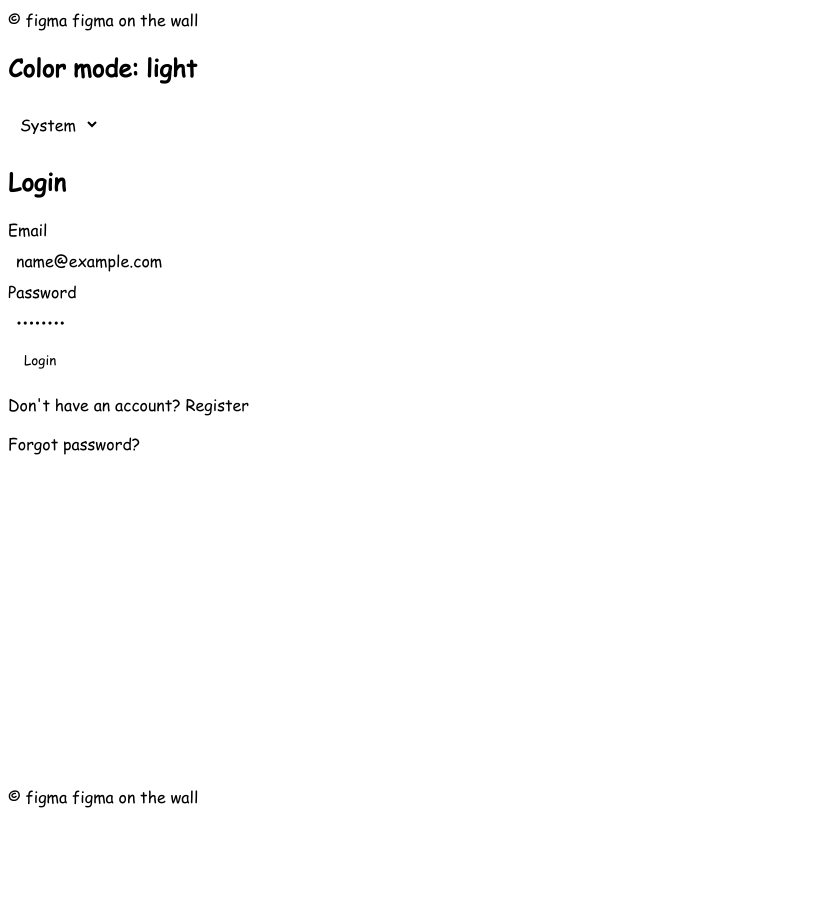
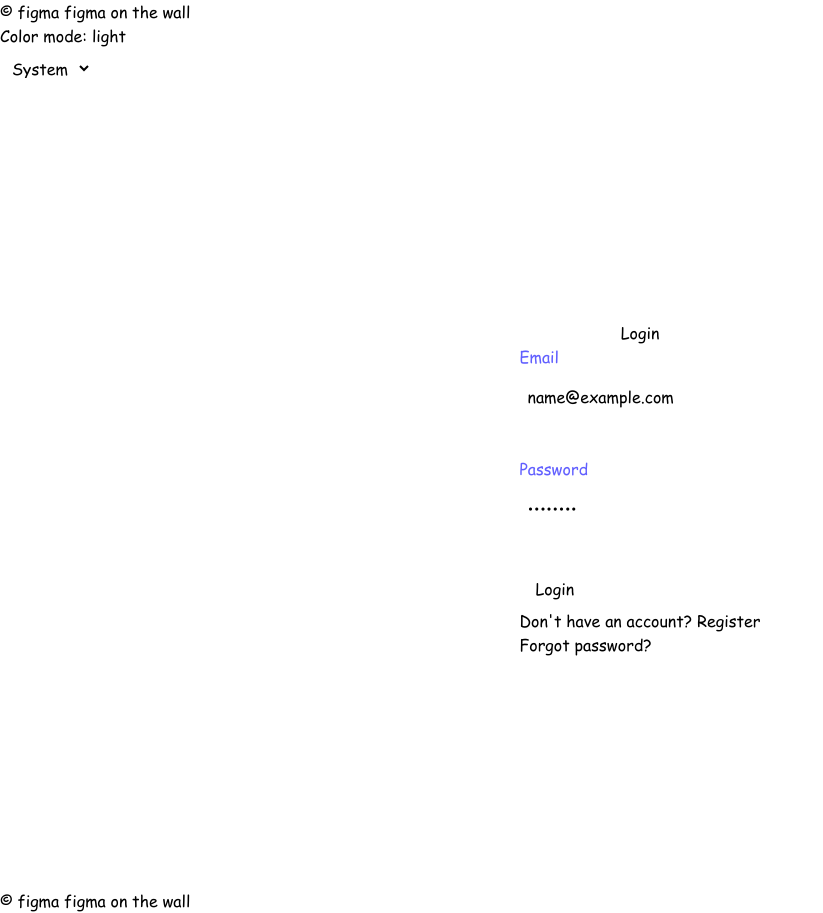
Before and after one commit to ilija17/aurora, a Nuxt app: page /login in a window 1280 px wide. Shown: the whole page, without its empty margins (0-823 px from the left). Before the commit the page ends 816 px from the top, so only its background shows below. Built offline with nearby package versions, Linux system fonts and the light colour scheme; no server answers.

Commit message:
minor changes

```diff
--- a/assets/css/main.css
+++ b/assets/css/main.css
@@ -1,3 +1,5 @@
+@import "tailwindcss";
+
 @font-face {
     font-family: 'ComicSansCustom';
     src: url('/fonts/comic-sans.woff') format('woff');
--- a/components/FormInput.vue
+++ b/components/FormInput.vue
@@ -1,19 +1,16 @@
 <!-- components/FormInput.vue -->
 <template>
   <div class="space-y-1">
-    <label :for="id" class="block text-sm font-medium text-gray-900 dark:text-white">
+    <label :for="id" class="block mb-2 text-indigo-500">
       {{ label }}
     </label>
-    <br>
     <input
       :id="id"
       :type="type"
       :placeholder="placeholder"
       :value="modelValue"
       @input="$emit('update:modelValue', $event.target.value)"
-      class="w-full p-2.5 rounded border border-gray-300 bg-gray-50 text-sm text-gray-900
-             focus:ring-blue-500 focus:border-blue-500 dark:bg-gray-700 dark:border-gray-600
-             dark:text-white dark:focus:ring-blue-500 dark:focus:border-blue-500"
+      class="w-full p-2 mb-6 text-indigo-700 border-b-2 border-indigo-500 outline-none focus:bg-gray-300"
     />
     <p v-if="helper" class="text-xs text-gray-500 dark:text-gray-400">
       {{ helper }}
--- /dev/null
+++ b/components/HelloUser.vue
@@ -0,0 +1,36 @@
+<template>
+  <div>
+    <div v-if="user">
+      <h2>Welcome, {{ username || user.email }}</h2>
+    </div>
+  </div>
+</template>
+
+<script lang="ts" setup>
+const loading = ref(true)
+const username = ref('')
+const supabase = useSupabaseClient()
+const user = useSupabaseUser()
+
+watchEffect(async () => {
+  if (user.value) {
+    loading.value = true
+
+    const { data, error } = await supabase
+      .from('profiles')
+      .select('username')
+      .eq('id', user.value.id)
+      .single()
+
+    if (data?.username) {
+      username.value = data.username
+    }
+
+    loading.value = false
+  }
+})
+</script>
+
+<style>
+
+</style>
--- a/components/LoginForm.vue
+++ b/components/LoginForm.vue
@@ -1,38 +1,124 @@
 <!-- components/LoginForm.vue -->
 <template>
-  <form @submit.prevent="onSubmit" class="space-y-6 max-w-md mx-auto p-6 bg-white rounded shadow">
+  <div>
+    <div class="grid place-items-center h-screen">
+      <div>
+        <h2 class="grid place-items-center">
+          {{ isLogin ? 'Login' : 'Register' }}
+        </h2>
+
+        <div>
+          <form @submit.prevent="handleAuth" class="space-y-4">
+
+            <FormInput
+              v-if="!isLogin"
+              id="username"
+              label="Username"
+              type="text"
+              v-model="username"
+              placeholder="Your name or nickname"
+            />
+
             <FormInput
               id="email"
               label="Email"
               type="email"
-      placeholder="you@example.com"
               v-model="email"
-      helper="We'll never share your email."
+              placeholder="name@example.com"
             />
 
             <FormInput
               id="password"
               label="Password"
               type="password"
+              v-model="password"
               placeholder="••••••••"
-      v-model="password"
             />
 
-    <button
-      type="submit"
-      class="w-full py-2 px-4 bg-blue-600 text-white rounded hover:bg-blue-700"
-    >
-      Log in
+            <button type="submit">
+              {{ isLogin ? 'Login' : 'Register' }}
             </button>
           </form>
+
+
+          <p v-if="errorMsg">{{ errorMsg }}</p>
+
+          <p>
+            <a href="#" @click.prevent="toggleMode">
+              {{ isLogin ? "Don't have an account? Register" : "Already have an account? Login" }}
+            </a>
+          </p>
+
+          <p>
+            <a href="#" @click.prevent="goToResetPage">
+              Forgot password?
+            </a>
+          </p>
+        </div>
+      </div>
+    </div>
+  </div>
 </template>
 
-<script setup>
+  <script setup lang="ts">
+  const supabase = useSupabaseClient()
+  const username = ref('')
   const email = ref('')
   const password = ref('')
+  const errorMsg = ref('')
+  const isLogin = ref(true)
 
-const onSubmit = () => {
-  console.log('Logging in with', email.value, password.value)
-  // You could also validate, call Supabase, etc.
+  const toggleMode = () => {
+    isLogin.value = !isLogin.value
+    errorMsg.value = ''
+  }
+
+  const handleAuth = async () => {
+    if (!email.value || !password.value) {
+      errorMsg.value = 'Please enter both email and password'
+      return
+    }
+
+    errorMsg.value = ''
+
+    try {
+      let result
+      if (isLogin.value) {
+        result = await supabase.auth.signInWithPassword({
+          email: email.value,
+          password: password.value,
+        })
+      } else {
+        result = await supabase.auth.signUp({
+          email: email.value,
+          password: password.value,
+
+          options: {
+            data: {
+              username: username.value,
+            },
+          },
+        })
+      }
+
+      if (result.error) {
+        errorMsg.value = result.error.message
+      } else {
+        navigateTo('/logoutpage')
+      }
+    } catch (err) {
+      errorMsg.value = 'Unexpected error occurred'
+    }
+  }
+
+  const user = useSupabaseUser()
+  watch(user, () => {
+    if (user.value) {
+      navigateTo('/logoutpage')
+    }
+  }, { immediate: true })
+
+  const goToResetPage = () => {
+    navigateTo('/forgot-password')
   }
 </script>
--- a/middleware/auth.global.ts
+++ b/middleware/auth.global.ts
@@ -1,7 +1,9 @@
-function isAuthenticated(): boolean { return true }
+export default defineNuxtRouteMiddleware((to, from) => {
+  const user = useSupabaseUser()
 
-export default defineNuxtRouteMiddleware((to, from) => {
-  if (isAuthenticated() === false) {
+  const requiresAuth = to.meta.requiresAuth
+
+  if (requiresAuth && !user.value) {
     return navigateTo('/login')
   }
 })
--- a/nuxt.config.ts
+++ b/nuxt.config.ts
@@ -1,3 +1,5 @@
+import tailwindcss from "@tailwindcss/vite";
+
 // https://nuxt.com/docs/api/configuration/nuxt-config
 export default defineNuxtConfig({
   compatibilityDate: '2024-11-01',
@@ -27,5 +29,8 @@ export default defineNuxtConfig({
     optimizeDeps: {
       exclude: ['@supabase/ssr', 'cookie'],
     },
+    plugins: [
+      tailwindcss(),
+    ]
   },
 })
--- a/package.json
+++ b/package.json
@@ -12,9 +12,11 @@
   "dependencies": {
     "@nuxtjs/color-mode": "^3.5.2",
     "@nuxtjs/supabase": "^1.5.0",
+    "@tailwindcss/vite": "^4.1.4",
     "@vee-validate/nuxt": "^4.15.0",
     "cookie": "^0.7.2",
     "nuxt": "^3.16.2",
+    "tailwindcss": "^4.1.4",
     "vite-tsconfig-paths": "^5.1.4",
     "vue": "^3.5.13",
     "vue-router": "^4.5.0"
--- a/pages/login.vue
+++ b/pages/login.vue
@@ -1,106 +1,7 @@
 <template>
   <ThemeSwitcher />
-  <div>
-    <div>
-      <h2>
-        {{ isLogin ? 'Login' : 'Register' }}
-      </h2>
-
-      <div>
-        <form @submit.prevent="handleAuth" class="space-y-4">
-          <FormInput
-            id="email"
-            label="Email"
-            type="email"
-            v-model="email"
-            placeholder="name@example.com"
-          />
-
-          <FormInput
-            id="password"
-            label="Password"
-            type="password"
-            v-model="password"
-            placeholder="••••••••"
-          />
-
-          <button type="submit">
-            {{ isLogin ? 'Login' : 'Register' }}
-          </button>
-        </form>
-
-
-        <p v-if="errorMsg">{{ errorMsg }}</p>
-
-        <p>
-          <a href="#" @click.prevent="toggleMode">
-            {{ isLogin ? "Don't have an account? Register" : "Already have an account? Login" }}
-          </a>
-        </p>
-
-        <p>
-          <a href="#" @click.prevent="goToResetPage">
-            Forgot password?
-          </a>
-        </p>
-      </div>
-    </div>
-  </div>
+  <LoginForm />
 </template>
 
 <script setup lang="ts">
-const supabase = useSupabaseClient()
-const email = ref('')
-const password = ref('')
-const errorMsg = ref('')
-const isLogin = ref(true)
-
-const toggleMode = () => {
-  isLogin.value = !isLogin.value
-  errorMsg.value = ''
-}
-
-const handleAuth = async () => {
-  if (!email.value || !password.value) {
-    errorMsg.value = 'Please enter both email and password'
-    return
-  }
-
-  errorMsg.value = ''
-
-  try {
-    let result
-    if (isLogin.value) {
-      result = await supabase.auth.signInWithPassword({
-        email: email.value,
-        password: password.value,
-      })
-    } else {
-      result = await supabase.auth.signUp({
-        email: email.value,
-        password: password.value,
-      })
-    }
-
-    if (result.error) {
-      errorMsg.value = result.error.message
-    } else {
-      navigateTo('/logoutpage')
-    }
-  } catch (err) {
-    errorMsg.value = 'Unexpected error occurred'
-  }
-}
-
-const user = useSupabaseUser()
-watch(user, () => {
-  if (user.value) {
-    navigateTo('/logoutpage')
-  }
-}, { immediate: true })
-
-const goToResetPage = () => {
-  console.log('[login.vue] Forgot password clicked')
-  navigateTo('/forgot-password')
-}
 </script>
--- a/pages/logoutpage.vue
+++ b/pages/logoutpage.vue
@@ -1,6 +1,7 @@
 <template>
   <div v-if="user">
-    <h2>Welcome, {{ user.email }}</h2>
+    <HelloUser />
+    <button @click="deleteUser">Delete</button>
     <button @click="logout">Logout</button>
   </div>
 
@@ -22,4 +23,16 @@ watch(user, () => {
 const logout = async () => {
   await supabase.auth.signOut()
 }
+
+//TODO: OVO POPRAVIT DOLJE
+const deleteUser = async () => {
+  console.log("CALLED")
+  const { error } = await $fetch('/api/delete-user', {
+    method: 'POST',
+    body: {
+      userId: user.value.id,
+    },
+  })
+}
+
 </script>
--- /dev/null
+++ b/pages/wellcome.vue
@@ -0,0 +1,15 @@
+<template>
+  <div>
+    <HelloUser/>
+  </div>
+</template>
+
+<script lang="ts" setup>
+  definePageMeta({
+    requiresAuth: true
+  })
+</script>
+
+<style>
+
+</style>
```
Also changed, not shown: 2 other files (tests, documents, lock files or other folders). Lines whose indentation alone changed are shown as unchanged.
